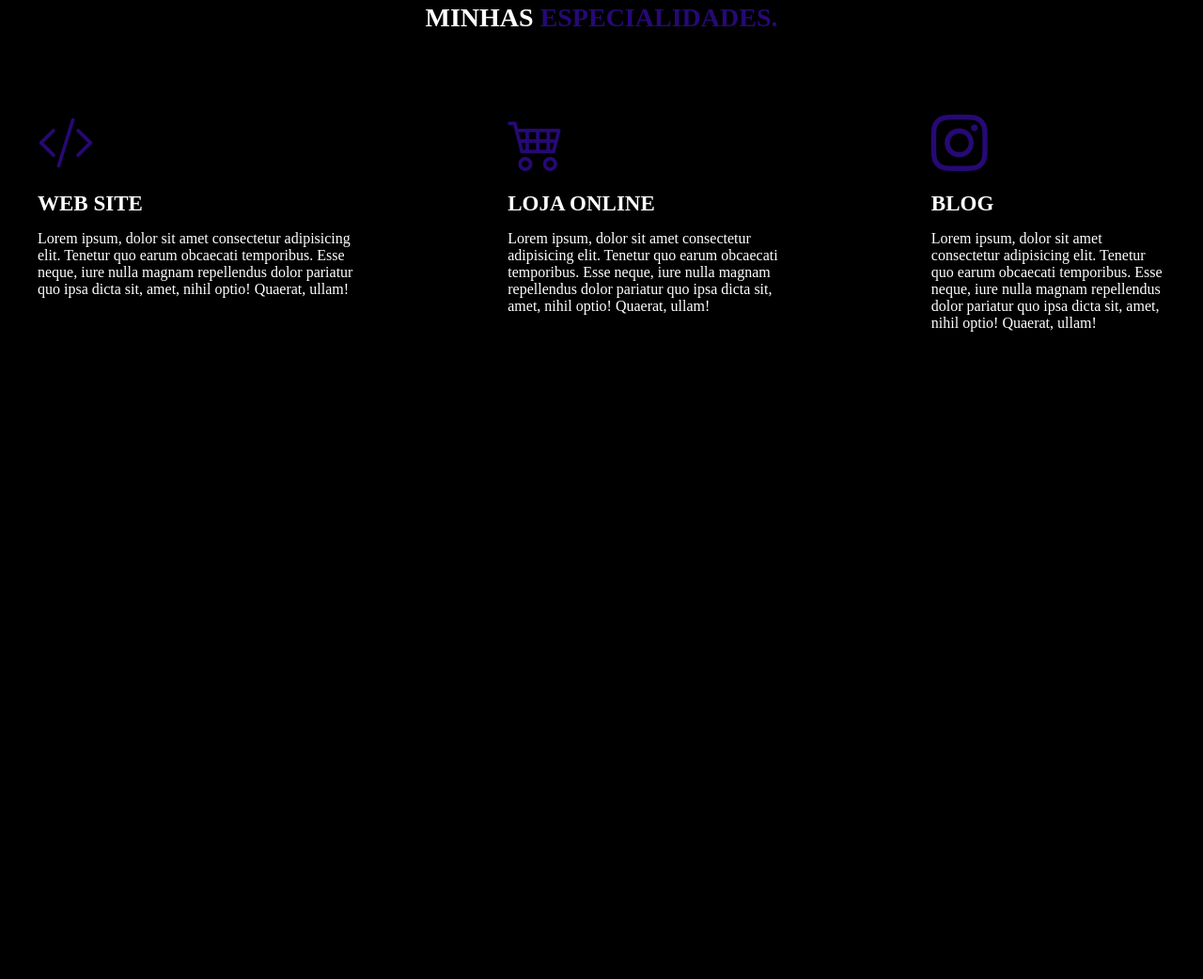
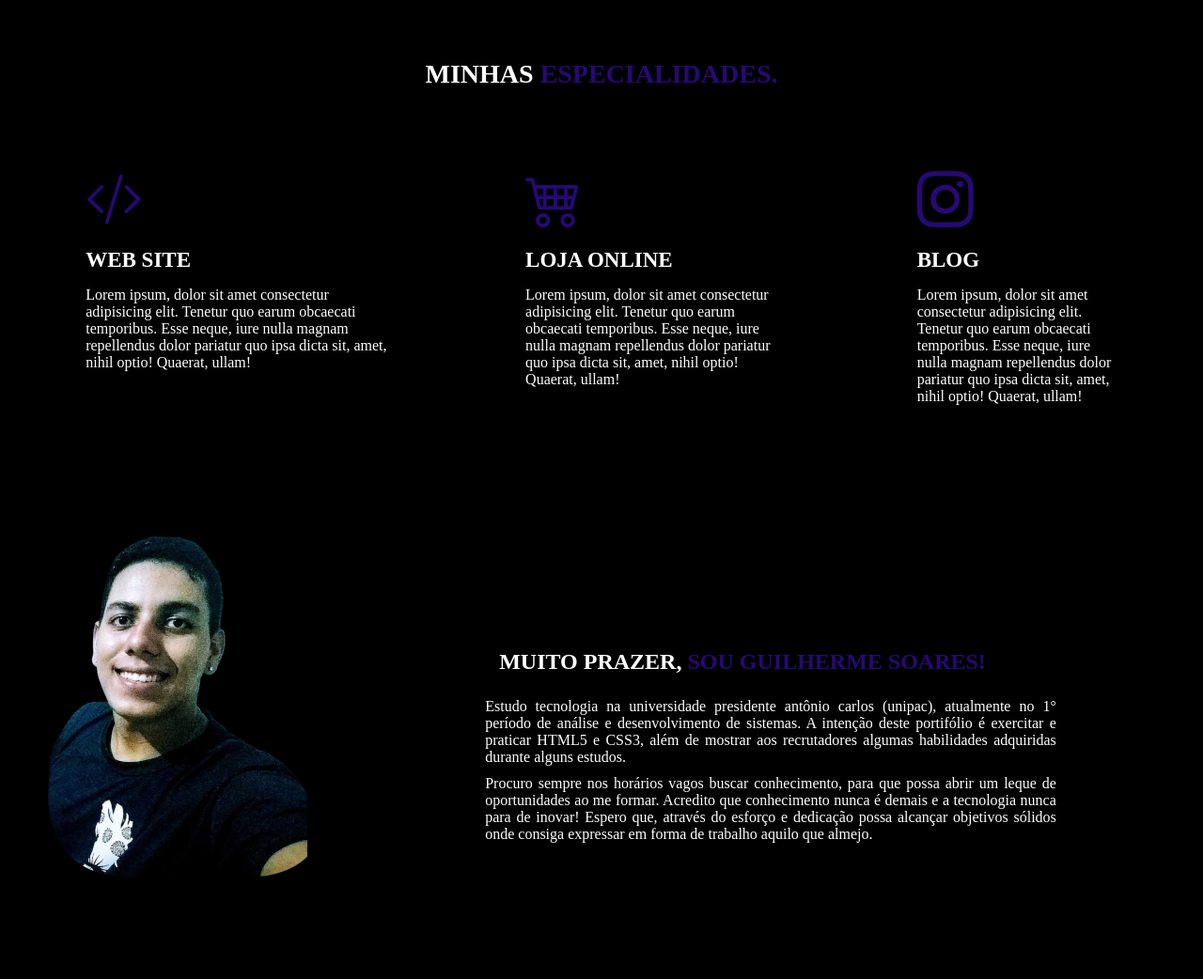
Before and after one commit to Guimsdev/Projeto-Portifolio, a plain HTML site: page index.html in a window 1280 px wide. Shown: the part 628-1670 px from the top of the page at 94% size. Before the commit the page ends 1021 px from the top, so only its background shows below. Drawn offline with nearby package versions, Linux system fonts and the light colour scheme.

Commit message:
atualizando

```diff
--- a/index.html
+++ b/index.html
@@ -16,6 +16,7 @@
 
     <link rel="stylesheet" href="style.css">
     <title>Guilherme Soares</title>
+
 </head>
 <body>
     <header>
@@ -103,6 +104,38 @@
 
         </section><!--fim especialidades-->
 
+        <section class="sobre">
+            <div class="interface">
+                <div class="flex">
+
+                    <div class="img-sobre">
+                        <img src="Imagens/Minha imagem 300.png" alt="minha imagem">
+
+                    </div><!--fim img-sobre-->
+
+                    <div class="txt-sobre">
+
+                        <h2 class="titulo-2">MUITO PRAZER, <span>SOU GUILHERME SOARES!</span></h2>
+
+                        <p class="paragrafo-1">Estudo tecnologia na universidade presidente antônio carlos (unipac), atualmente no 1° período de análise e desenvolvimento de sistemas.
+                            A intenção deste portifólio é exercitar e praticar HTML5 e CSS3, além de mostrar aos recrutadores algumas habilidades adquiridas durante alguns estudos.
+                        </p>
+
+                        <p class="paragrafo-2">Procuro sempre nos horários vagos buscar conhecimento, para que possa abrir um leque de oportunidades ao me formar. Acredito que conhecimento nunca é demais e a tecnologia nunca para de inovar!
+                        Espero que, através do esforço e dedicação possa alcançar objetivos sólidos onde consiga expressar em forma de trabalho aquilo que almejo.
+
+                        </p>
+
+                    </div><!--fim txt-sobre-->
+
+
+
+                </div><!--fim flex-->
+
+            </div><!--fim interface-->
+
+        </section><!--fim sobre-->
+
     </main>
 </body>
 </html>
--- a/style.css
+++ b/style.css
@@ -111,6 +111,7 @@
         font-style: italic;
       }
 
+
 }
 body{
 background-color: #000;
@@ -139,6 +140,7 @@ h2.titulo{
 h2.titulo span{
   color: rgb(38, 9, 117) ;
 }
+
 /*ESTILO DO CABEÇALHO*/
 header{
     padding: 40px 4%;
@@ -226,10 +228,11 @@ section.Topo-do-site .flex{
 }
 
 /*Estilo da especialidade*/
-section.especialidades{
-  padding: 40px 4%;
+section.ESPECIALIDADES{
+  padding: 60px 4%;
 
 }
+
 .flex{
   gap: 60px;
 
@@ -257,3 +260,37 @@ section.especialidades{
   font-size: 23px;
 margin: 15px 0;
 }
+
+/*ESTILO SOBRE*/
+section.sobre{
+  text-align: justify;
+  padding: 40px 4%;
+
+}
+
+.titulo-2{
+  padding: 20px;
+  text-align: justify;
+
+
+}
+h2.titulo-2 span{
+  color: rgb(38, 9, 117) ;
+
+}
+
+
+p.paragrafo-1{
+  padding: 05px;
+}
+
+p.paragrafo-2{
+  padding: 05px;
+}
+
+.txt-sobre{
+
+  color: #fff;
+  padding: 100px;
+
+}
```
